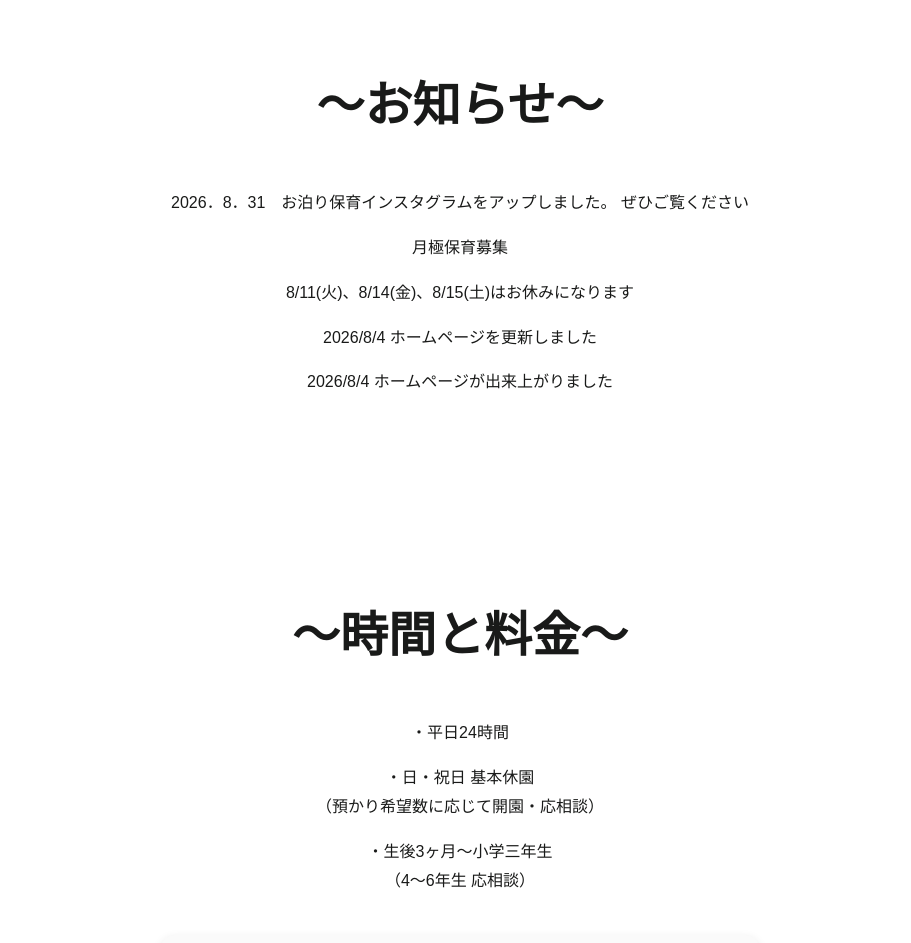
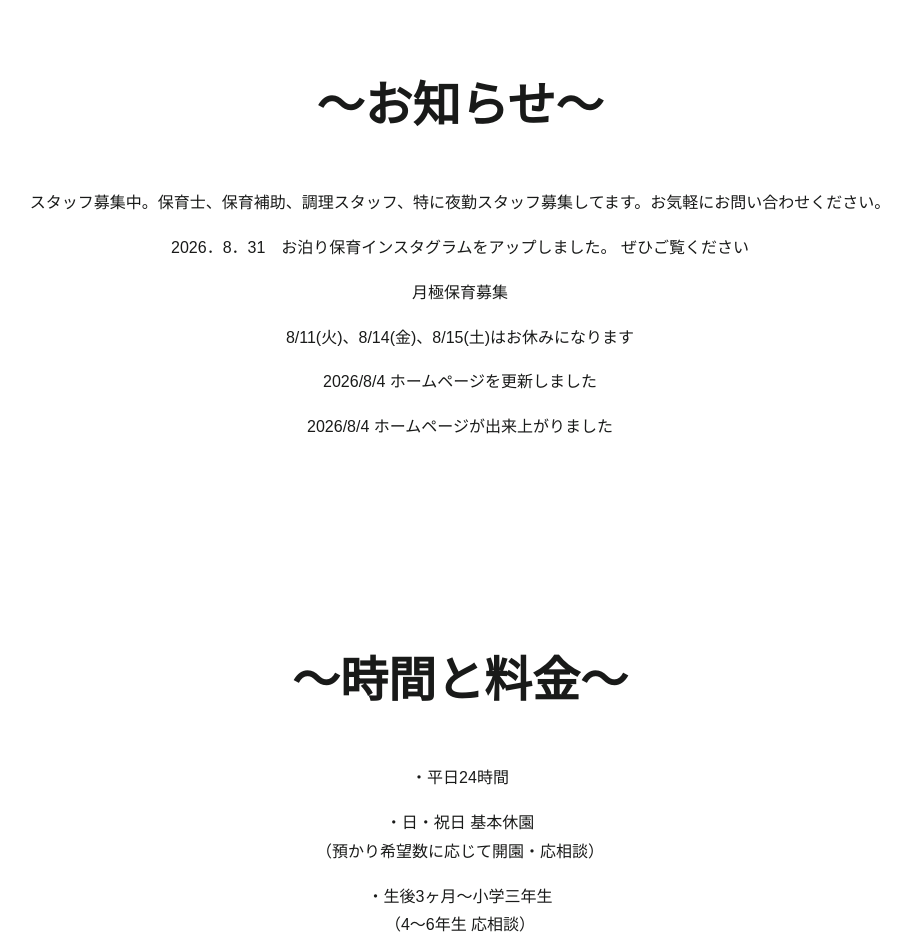
Before and after one commit to Nijiirokids/Homepage, a plain HTML site: page index.html in a window 1280 px wide. Shown: the part 2745-3688 px from the top of the page, without its empty margins (180-1091 px from the left). Drawn offline with Linux system fonts and the light colour scheme; a web font is replaced by a local one.

Commit message:
Update index.html

```diff
--- a/index.html
+++ b/index.html
@@ -59,7 +59,8 @@
         <p>・チャレンジすることで達成感を意欲につなげる</p>
     </div>
 </section>
-<section class="content-section" id="notice"><h2>～お知らせ～</h2><p>2026．8．31　お泊り保育インスタグラムをアップしました。
+<section class="content-section" id="notice"><h2>～お知らせ～</h2><p>スタッフ募集中。保育士、保育補助、調理スタッフ、特に夜勤スタッフ募集してます。お気軽にお問い合わせください。</p>
+    <p>2026．8．31　お泊り保育インスタグラムをアップしました。
 ぜひご覧ください</p><p>月極保育募集</p>
 <p>8/11(火)、8/14(金)、8/15(土)はお休みになります</p><p>2026/8/4 ホームページを更新しました</p><p>2026/8/4 ホームページが出来上がりました</p></section>
 <section class="content-section" id="price">
```
